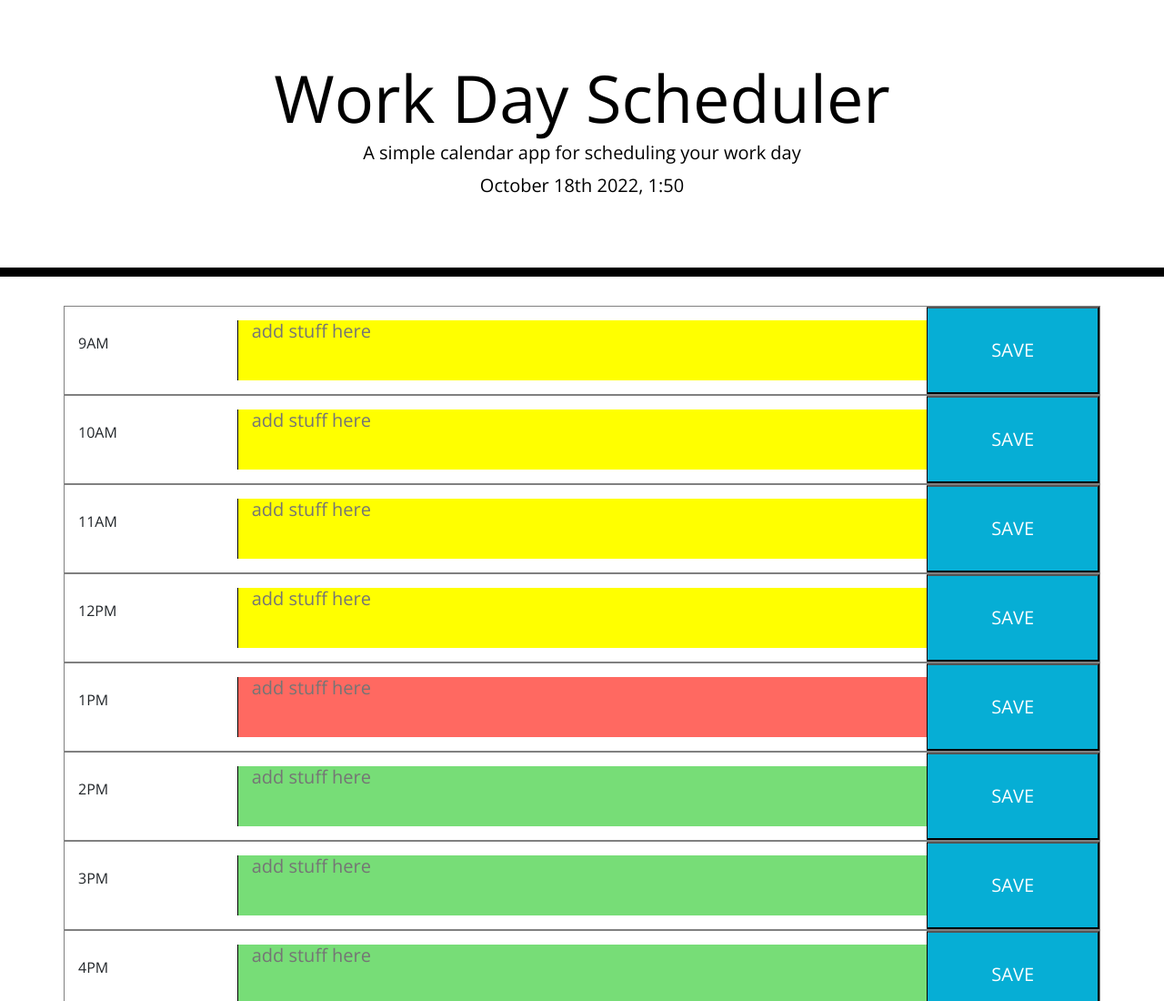
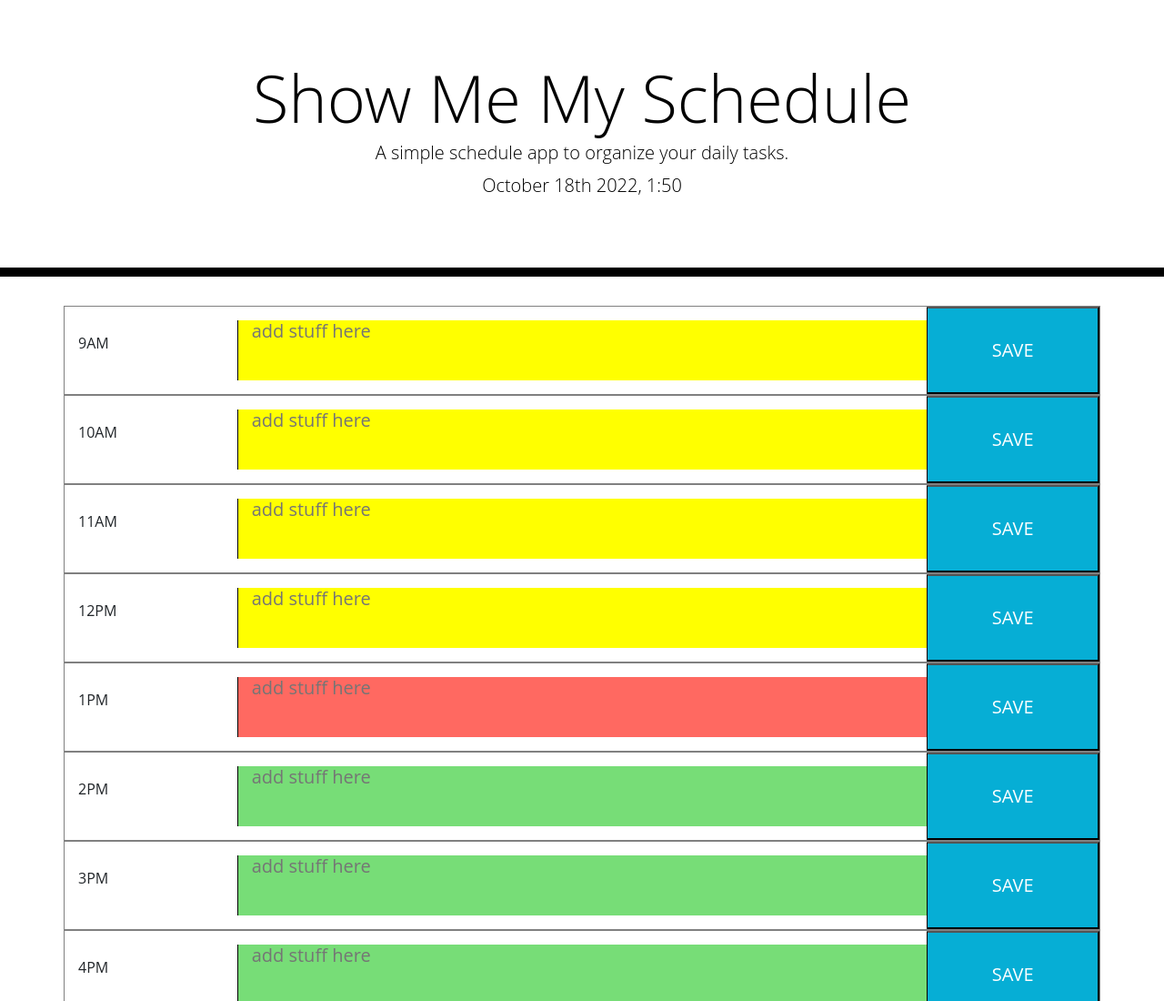
Before and after one commit to cesarsiguencia/show-me-my-schedule, a plain HTML site: page index.html in a window 1280 px wide. Shown: the top 1100 px of the page at 91% size. Drawn offline with nearby package versions, Linux system fonts and the light colour scheme.

Commit message:
making changes to html file

```diff
--- a/index.html
+++ b/index.html
@@ -14,18 +14,14 @@
       integrity="sha384-50oBUHEmvpQ+1lW4y57PTFmhCaXp0ML5d60M1M7uH2+nqUivzIebhndOJK28anvf"
       crossorigin="anonymous"
     />
-    <link
-      href="https://fonts.googleapis.com/css?family=Open+Sans&display=swap"
-      rel="stylesheet"
-    />
     <link rel="stylesheet" href="./Develop/style.css" />
-    <title>Work Day Scheduler</title>
+    <title>Show My My Schedule</title>
   </head>
 
   <body>
     <header class="jumbotron">
-      <h1 class="display-3">Work Day Scheduler</h1>
-      <p class="lead">A simple calendar app for scheduling your work day</p>
+      <h1 class="display-3">Show Me My Schedule</h1>
+      <p class="lead">A simple schedule app to organize your daily tasks.</p>
       <p id="currentDay" class="lead"></p>
     </header>
 
```
Also changed, not shown: 1 other file.
